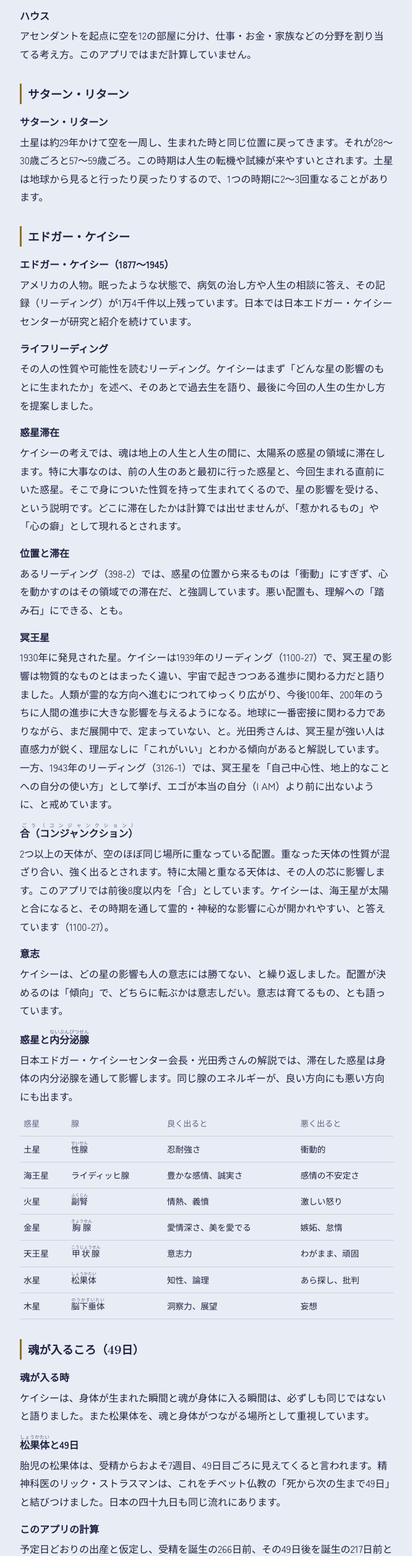
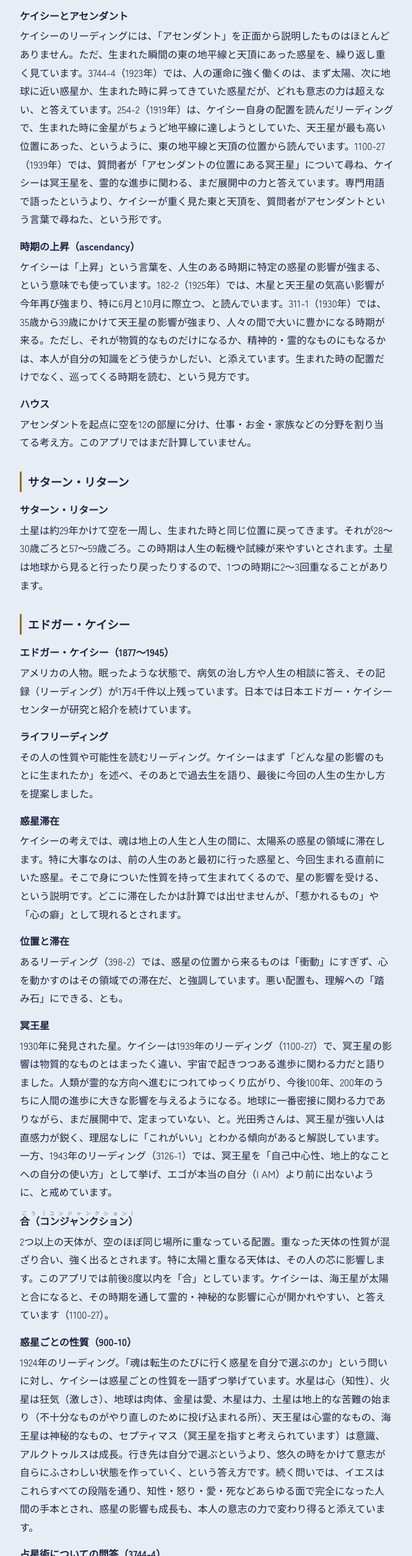
Before and after one commit to 072204nakamura-dotcom/umareta-hi-no-sora, a plain HTML site: page index.html in a window 1280 px wide. Shown: the part 4836-7347 px from the top of the page at 62% size, without its empty margins (306-972 px from the left). Drawn offline with Linux system fonts and the light colour scheme; a web font is replaced by a local one.

Commit message:
Add files via upload

```diff
--- a/index.html
+++ b/index.html
@@ -337,6 +337,10 @@ footer p{margin:0 0 8px}
       <dd>生まれた瞬間に、南の空で一番高いところにあった星座の位置。太陽でいえば正午ごろの位置です。「社会での役割」「仕事」「目指すところ」を表すとされます。本来の「天頂」は頭の真上のことですが、占星術の天頂は星座の帯が南で一番高くなる点を指します。</dd>
       <dt>近くにいた天体</dt>
       <dd>ケイシーは、生まれた時に東か南に来ている惑星が特に強く影響すると語りました。このアプリでは、アセンダントと天頂の前後12度以内にある天体を表示しています。</dd>
+      <dt>ケイシーとアセンダント</dt>
+      <dd>ケイシーのリーディングには、「アセンダント」を正面から説明したものはほとんどありません。ただ、生まれた瞬間の東の地平線と天頂にあった惑星を、繰り返し重く見ています。3744-4（1923年）では、人の運命に強く働くのは、まず太陽、次に地球に近い惑星か、生まれた時に昇ってきていた惑星だが、どれも意志の力は超えない、と答えています。254-2（1919年）は、ケイシー自身の配置を読んだリーディングで、生まれた時に金星がちょうど地平線に達しようとしていた、天王星が最も高い位置にあった、というように、東の地平線と天頂の位置から読んでいます。1100-27（1939年）では、質問者が「アセンダントの位置にある冥王星」について尋ね、ケイシーは冥王星を、霊的な進歩に関わる、まだ展開中の力と答えています。専門用語で語ったというより、ケイシーが重く見た東と天頂を、質問者がアセンダントという言葉で尋ねた、という形です。</dd>
+      <dt>時期の上昇（ascendancy）</dt>
+      <dd>ケイシーは「上昇」という言葉を、人生のある時期に特定の惑星の影響が強まる、という意味でも使っています。182-2（1925年）では、木星と天王星の気高い影響が今年再び強まり、特に6月と10月に際立つ、と読んでいます。311-1（1930年）では、35歳から39歳にかけて天王星の影響が強まり、人々の間で大いに豊かになる時期が来る。ただし、それが物質的なものだけになるか、精神的・霊的なものにもなるかは、本人が自分の知識をどう使うかしだい、と添えています。生まれた時の配置だけでなく、巡ってくる時期を読む、という見方です。</dd>
       <dt>ハウス</dt>
       <dd>アセンダントを起点に空を12の部屋に分け、仕事・お金・家族などの分野を割り当てる考え方。このアプリではまだ計算していません。</dd>
     </dl>
@@ -361,6 +365,10 @@ footer p{margin:0 0 8px}
       <dd>1930年に発見された星。ケイシーは1939年のリーディング（1100-27）で、冥王星の影響は物質的なものとはまったく違い、宇宙で起きつつある進歩に関わる力だと語りました。人類が霊的な方向へ進むにつれてゆっくり広がり、今後100年、200年のうちに人間の進歩に大きな影響を与えるようになる。地球に一番密接に関わる力でありながら、まだ展開中で、定まっていない、と。光田秀さんは、冥王星が強い人は直感力が鋭く、理屈なしに「これがいい」とわかる傾向があると解説しています。一方、1943年のリーディング（3126-1）では、冥王星を「自己中心性、地上的なことへの自分の使い方」として挙げ、エゴが本当の自分（I AM）より前に出ないように、と戒めています。</dd>
       <dt id="g-conj">合（コンジャンクション）</dt>
       <dd>2つ以上の天体が、空のほぼ同じ場所に重なっている配置。重なった天体の性質が混ざり合い、強く出るとされます。特に太陽と重なる天体は、その人の芯に影響します。このアプリでは前後8度以内を「合」としています。ケイシーは、海王星が太陽と合になると、その時期を通して霊的・神秘的な影響に心が開かれやすい、と答えています（1100-27）。</dd>
+      <dt>惑星ごとの性質（900-10）</dt>
+      <dd>1924年のリーディング。「魂は転生のたびに行く惑星を自分で選ぶのか」という問いに対し、ケイシーは惑星ごとの性質を一語ずつ挙げています。水星は心（知性）、火星は狂気（激しさ）、地球は肉体、金星は愛、木星は力、土星は地上的な苦難の始まり（不十分なものがやり直しのために投げ込まれる所）、天王星は心霊的なもの、海王星は神秘的なもの、セプティマス（冥王星を指すと考えられています）は意識、アルクトゥルスは成長。行き先は自分で選ぶというより、悠久の時をかけて意志が自らにふさわしい状態を作っていく、という答え方です。続く問いでは、イエスはこれらすべての段階を通り、知性・怒り・愛・死などあらゆる面で完全になった人間の手本とされ、惑星の影響も成長も、本人の意志の力で変わり得ると添えています。</dd>
+      <dt>占星術についての問答（3744-4）</dt>
+      <dd>1923年のリーディング。占星術の定義、惑星の影響、使い方を一つずつ問うたものです。人の運命に一番強く働くのは太陽、次に地球に近い惑星か、生まれた時に昇ってきていた惑星。ただし、どの惑星も太陽も月も、人の意志の力を超えることはない。惑星の影響は、空での位置よりも、その惑星に滞在した経験を通して強く感じられる。占星術の研究は、意志こそが人を導き上へ向かわせるという理解の上で行うなら、とても有益。そして、人の傾向に一番影響するのは、その人のいる場所で天頂にある惑星、あるいは魂が地球に来る時に飛び立った領域から、とも答えています。このアプリの「南（天頂）」の欄は、この答えに沿っています。</dd>
       <dt>意志</dt>
       <dd>ケイシーは、どの星の影響も人の意志には勝てない、と繰り返しました。配置が決めるのは「傾向」で、どちらに転ぶかは意志しだい。意志は育てるもの、とも語っています。</dd>
       <dt>惑星と内分泌腺</dt>
```
